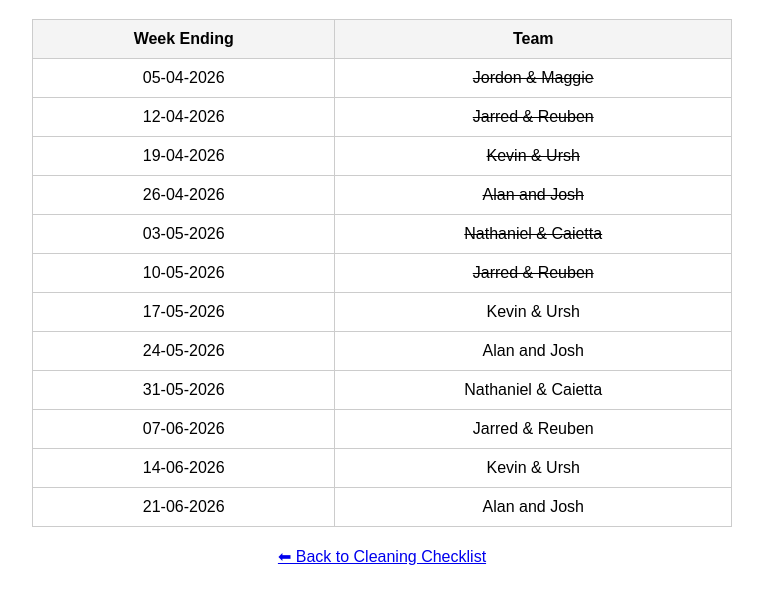
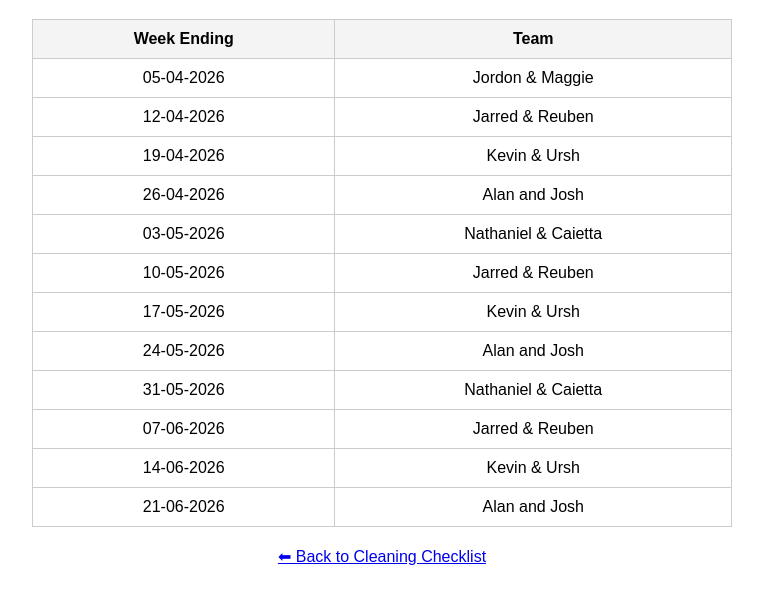
Before and after one commit to blueskyranger/HRBCleaningV2, a plain HTML site: page schedule.html in a window 1280 px wide. Shown: the part 81-684 px from the top of the page, without its empty margins (258-1021 px from the left). Drawn offline with Linux system fonts and the light colour scheme.

Commit message:
Remove strikethrough from names in schedule

```diff
--- a/schedule.html
+++ b/schedule.html
@@ -55,27 +55,27 @@
     <tbody>
       <tr>
         <td>05-04-2026</td>
-        <td><s>Jordon & Maggie</s></td>
+        <td>Jordon & Maggie</td>
       </tr>
       <tr>
         <td>12-04-2026</td>
-        <td><s>Jarred & Reuben</s></td>
+        <td>Jarred & Reuben</td>
       </tr>
       <tr>
         <td>19-04-2026</td>
-        <td><s>Kevin & Ursh</s></td>
+        <td>Kevin & Ursh</td>
       </tr>
             <tr>
         <td>26-04-2026</td>
-        <td><s>Alan and Josh</s></td>
+        <td>Alan and Josh</td>
       </tr>
       <tr>
         <td>03-05-2026</td>
-        <td><s>Nathaniel & Caietta</s></td>
+        <td>Nathaniel & Caietta</td>
       </tr>
       <tr>
         <td>10-05-2026</td>
-        <td><s>Jarred & Reuben</s></td>
+        <td>Jarred & Reuben</td>
       </tr>
       <tr>
         <td>17-05-2026</td>
```
